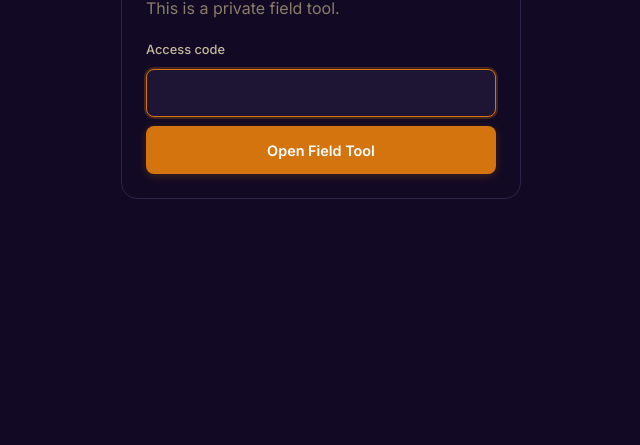
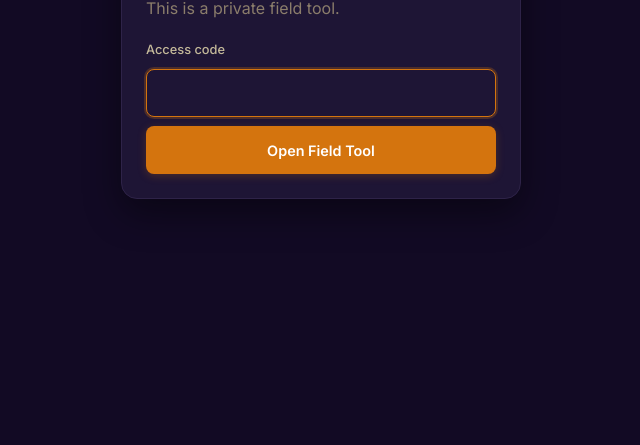
Before and after one commit to dev-in-portfolio/on-the-road-again, a website built with Vite: page index.html in a window 1280 px wide. Shown: the part 355-800 px from the top of the page, without its empty margins (319-959 px from the left). Built offline with nearby package versions, Linux system fonts and the light colour scheme; files whose address does not match are found by name.

Commit message:
Refine road-case visual foundation

```diff
--- a/src/style.css
+++ b/src/style.css
@@ -6,12 +6,14 @@
   --bg-color: #120a24;
   --bg-deep: #0d0820;
   --surface-color: #1e1535;
+  --surface: #1e1535;
   --surface-hover: #2a1f45;
   --border-color: #2e2348;
   --text-primary: #f5ecd7;
   --text-secondary: #c4b99a;
   --text-muted: #8b7d6b;
   --primary-accent: #d4740e;
+  --accent: #d4740e;
   --primary-accent-hover: #b8620a;
   --primary-accent-glow: rgba(212, 116, 14, 0.25);
   --status-dropped: #c44d6e;
@@ -29,6 +31,7 @@
   --touch-target-min: 48px;
   --top-bar-h: 56px;
   --panel-radius: 16px;
+  --shadow: 0 14px 36px rgba(0, 0, 0, 0.42);
 }
 
 * { box-sizing: border-box; margin: 0; padding: 0; -webkit-tap-highlight-color: transparent; }
@@ -317,16 +320,16 @@ body {
   font-size: 0.95rem;
 }
 
-/* ─── Tie-Dye Panel Texture ──────────────────────────── */
+/* ─── Road-case / Dark Star panel texture ────────────── */
 #panel-container::before {
   content: '';
   position: absolute; inset: 0; z-index: -1; pointer-events: none;
-  opacity: 0.08;
+  opacity: 0.2;
   background:
-    radial-gradient(ellipse at 20% 30%, #d4740e 0%, transparent 50%),
-    radial-gradient(ellipse at 80% 20%, #c44d6e 0%, transparent 40%),
-    radial-gradient(ellipse at 50% 80%, #f5c842 0%, transparent 50%),
-    radial-gradient(ellipse at 10% 70%, #6b8e6d 0%, transparent 40%);
+    radial-gradient(ellipse at 12% 0%, rgba(245, 200, 66, 0.12), transparent 38%),
+    radial-gradient(ellipse at 88% 100%, rgba(196, 77, 110, 0.12), transparent 42%),
+    repeating-linear-gradient(0deg, rgba(255,255,255,0.018) 0 1px, transparent 1px 4px),
+    linear-gradient(135deg, rgba(255,255,255,0.025), transparent 46%);
   border-radius: var(--panel-radius) var(--panel-radius) 0 0;
 }
 
```
